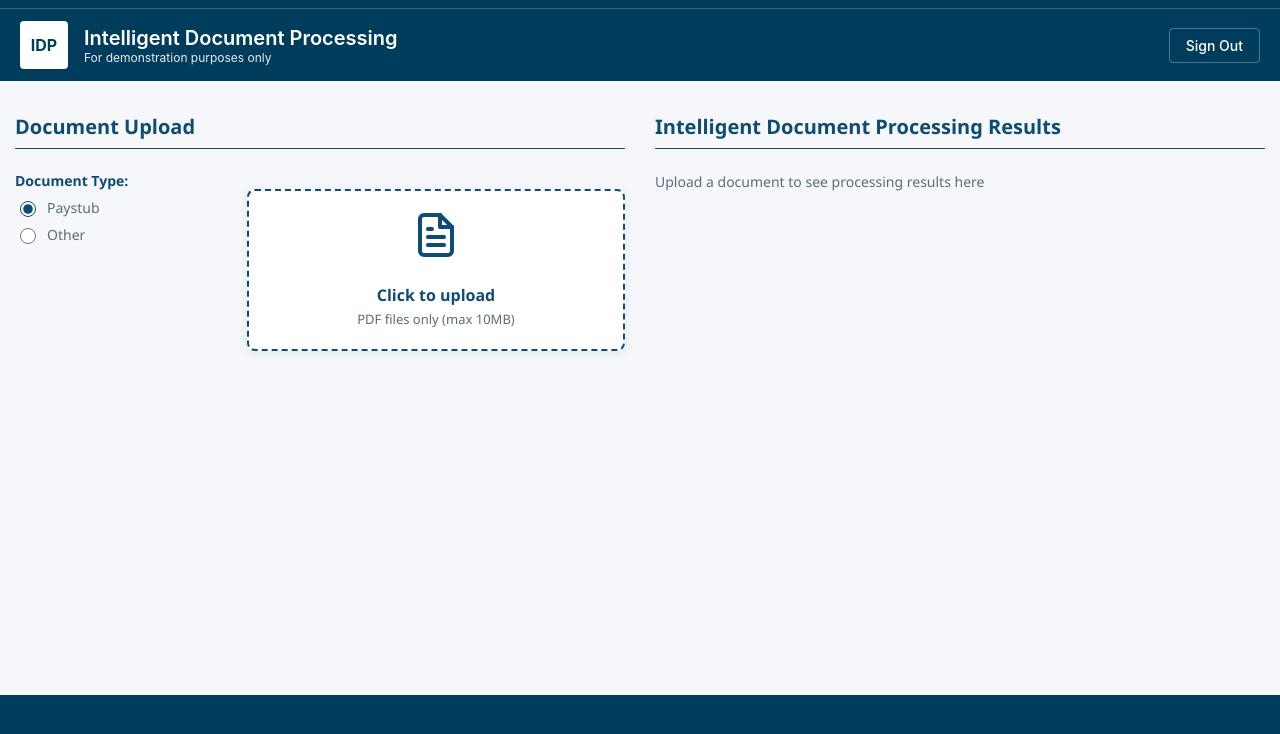
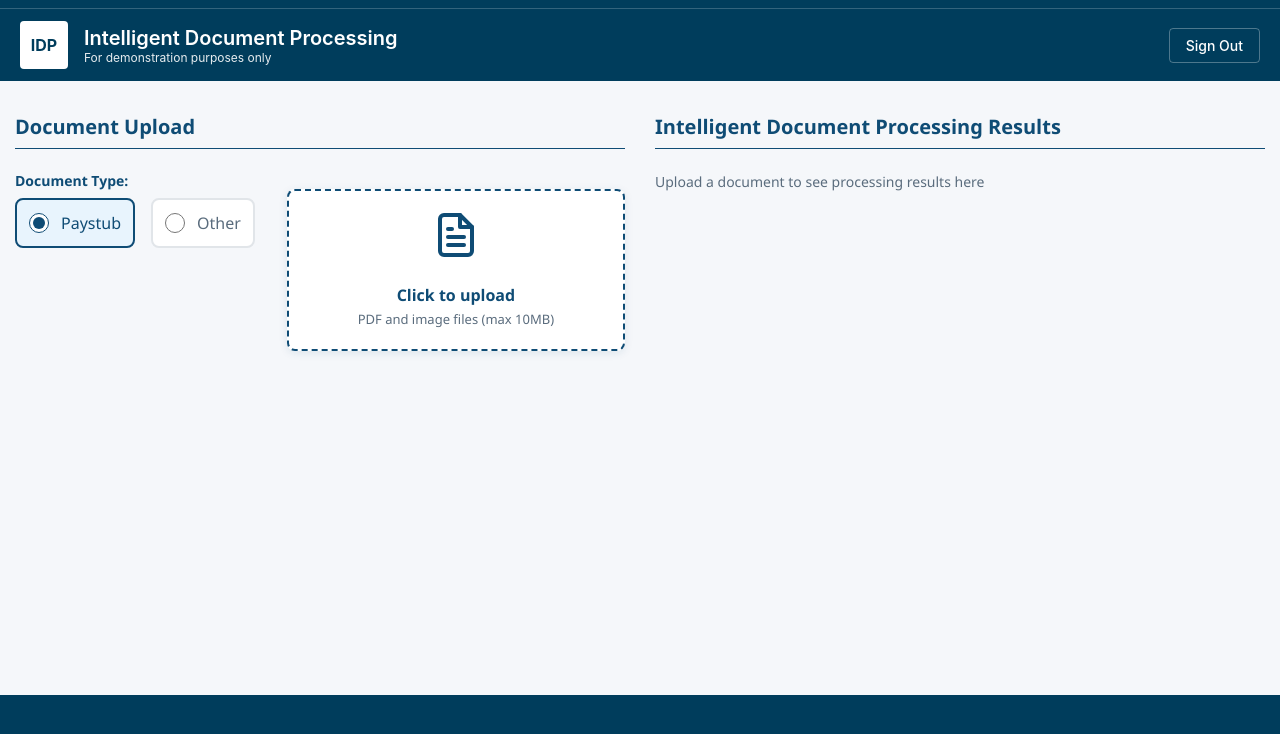
Before and after one commit to laurencegoolsby/amplify-react-template, a React (Vite) app: page / in a window 1280 px wide. Shown: the top 734 px of the page. Built offline with nearby package versions, Linux system fonts and the light colour scheme.

Commit message:
Update styling

```diff
--- a/src/App.tsx
+++ b/src/App.tsx
@@ -29,7 +29,7 @@ function App() {
   };
   const addFile = async (file: File) => {
     if (!validateFileType(file)) {
-      alert.showAlertMessage('Please select a PDF file. Only PDF documents are supported.', 'error');
+      alert.showAlertMessage('Please select a PDF or image file. Only PDF documents and images are supported.', 'error');
       return;
     }
 
@@ -61,7 +61,10 @@ function App() {
       console.error('Failed to send document upload notification:', error);
       setTimeout(() => {
         fileUpload.setUploadInProgress(false);
-        alert.showAlertMessage('Network error. Please check your connection.', 'error');
+        const errorMessage = error instanceof Error && error.message.includes('HTTP error')
+          ? 'Upload failed. Please try again.'
+          : 'Network error. Please check your connection.';
+        alert.showAlertMessage(errorMessage, 'error');
       }, 500);
     }
   };
--- a/src/components/FileUpload.css
+++ b/src/components/FileUpload.css
@@ -49,19 +49,29 @@
 
 .upload-zone {
   position: relative;
-  border: 2px dashed #0f4c75;
-  border-radius: 8px;
+  border: 3px dashed #0f4c75;
+  border-radius: 12px;
   background: #ffffff;
   transition: all 0.2s ease;
   overflow: hidden;
+  box-shadow: 0 4px 12px rgba(15, 76, 117, 0.1);
+}
+
+@media (min-width: 768px) {
+  .upload-zone {
+    border-width: 2px;
+    border-radius: 8px;
     box-shadow: 0 2px 8px rgba(15, 76, 117, 0.1);
   }
+}
 
+@media (hover: hover) {
   .upload-zone:hover {
     border: 3px solid #0f4c75;
     background: #e8f4fd;
     box-shadow: 0 6px 24px rgba(15, 76, 117, 0.25);
     transform: translateY(-2px);
+  }
 }
 
 .drag-over .upload-zone {
@@ -82,24 +92,46 @@
   display: flex;
   flex-direction: column;
   align-items: center;
-  padding: 20px 16px;
+  padding: 24px 16px;
   cursor: pointer;
   text-align: center;
+  min-height: 120px;
+  justify-content: center;
+}
+
+@media (min-width: 768px) {
+  .upload-label {
+    padding: 20px 16px;
+    min-height: auto;
+  }
 }
 
 .upload-icon {
   color: #0f4c75;
-  margin-bottom: 20px;
+  margin-bottom: 16px;
   transition: all 0.2s ease;
 }
 
+.upload-icon svg {
+  width: 48px;
+  height: 48px;
+}
+
+@media (min-width: 768px) {
+  .upload-icon {
+    margin-bottom: 20px;
+  }
+}
+
+@media (hover: hover) {
   .upload-zone:hover .upload-icon {
     color: #003d5c;
   }
+}
 
 .upload-text h3 {
-  margin: 0 0 4px 0;
-  font-size: 16px;
+  margin: 0 0 8px 0;
+  font-size: 18px;
   font-weight: 600;
   color: #0f4c75;
   font-family: inherit;
@@ -107,9 +139,20 @@
 
 .upload-text p {
   margin: 0;
-  font-size: 13px;
+  font-size: 14px;
   color: #5a6c7d;
   line-height: 1.5;
+}
+
+@media (min-width: 768px) {
+  .upload-text h3 {
+    font-size: 16px;
+    margin-bottom: 4px;
+  }
+
+  .upload-text p {
+    font-size: 13px;
+  }
 }
 
 .upload-progress {
--- a/src/components/FileUpload.tsx
+++ b/src/components/FileUpload.tsx
@@ -44,7 +44,7 @@ export default function FileUpload({ onUploadComplete, onFileSelect }: FileUploa
           disabled={uploading}
           className="file-input"
           id="file-upload"
-          accept=".pdf,application/pdf"
+          accept=".pdf,application/pdf,.jpg,.jpeg,.png,.gif,.bmp,.webp,image/*"
         />
         <label htmlFor="file-upload" className="upload-label">
           <div className="upload-icon">
@@ -58,7 +58,7 @@ export default function FileUpload({ onUploadComplete, onFileSelect }: FileUploa
           </div>
           <div className="upload-text">
             <h3>Click to upload</h3>
-            <p>PDF files only (max 10MB)</p>
+            <p>PDF and image files (max 10MB)</p>
           </div>
         </label>
         {uploading && (
--- a/src/styles/radio-group.css
+++ b/src/styles/radio-group.css
@@ -1,36 +1,73 @@
-/* Radio Group Styles */
+/* Radio Group Styles - Mobile First */
 .document-type-selector {
-  margin-bottom: 0;
+  margin-bottom: 16px;
 }
 
 .selector-title {
   color: #0f4c75;
-  font-size: 14px;
+  font-size: 16px;
   font-weight: 600;
-  margin-bottom: 8px;
+  margin-bottom: 12px;
 }
 
 .radio-group {
   display: flex;
   flex-direction: column;
-  gap: 8px;
+  gap: 12px;
 }
 
 .radio-option {
   display: flex;
   align-items: center;
-  gap: 8px;
+  gap: 12px;
   cursor: pointer;
-  font-size: 14px;
+  font-size: 16px;
   color: #5a6c7d;
+  padding: 12px;
+  border: 2px solid #e1e5e9;
+  border-radius: 8px;
+  background: #ffffff;
+  transition: all 0.2s ease;
+  min-height: 44px;
+  box-sizing: border-box;
 }
 
 .radio-option input[type="radio"] {
-  width: 16px;
-  height: 16px;
+  width: 20px;
+  height: 20px;
   accent-color: #0f4c75;
+  margin: 0;
 }
 
-.radio-option:hover {
+.radio-option:has(input:checked) {
+  border-color: #0f4c75;
+  background: #e8f4fd;
   color: #0f4c75;
 }
+
+@media (hover: hover) {
+  .radio-option:hover {
+    border-color: #0f4c75;
+    background: #f8fbff;
+    color: #0f4c75;
+  }
+}
+
+/* Desktop adjustments */
+@media (min-width: 768px) {
+  .radio-group {
+    flex-direction: row;
+    gap: 16px;
+  }
+
+  .radio-option {
+    flex: 1;
+    justify-content: center;
+    min-height: 48px;
+  }
+
+  .selector-title {
+    font-size: 14px;
+    margin-bottom: 8px;
+  }
+}
--- a/src/styles/upload-controls.css
+++ b/src/styles/upload-controls.css
@@ -44,6 +44,10 @@
     width: 100%;
   }
 
+  .upload-wrapper {
+    width: 100%;
+  }
+
   .endpoint-toggle {
     margin-top: 0;
   }
--- a/src/utils/fileUtils.ts
+++ b/src/utils/fileUtils.ts
@@ -9,5 +9,5 @@ export const validateFileSize = (file: File, maxSizeMB: number = 10): boolean =>
 };
 
 export const validateFileType = (file: File): boolean => {
-  return file.type === 'application/pdf';
+  return file.type === 'application/pdf' || file.type.startsWith('image/');
 };
```
Lines whose indentation alone changed are shown as unchanged.
